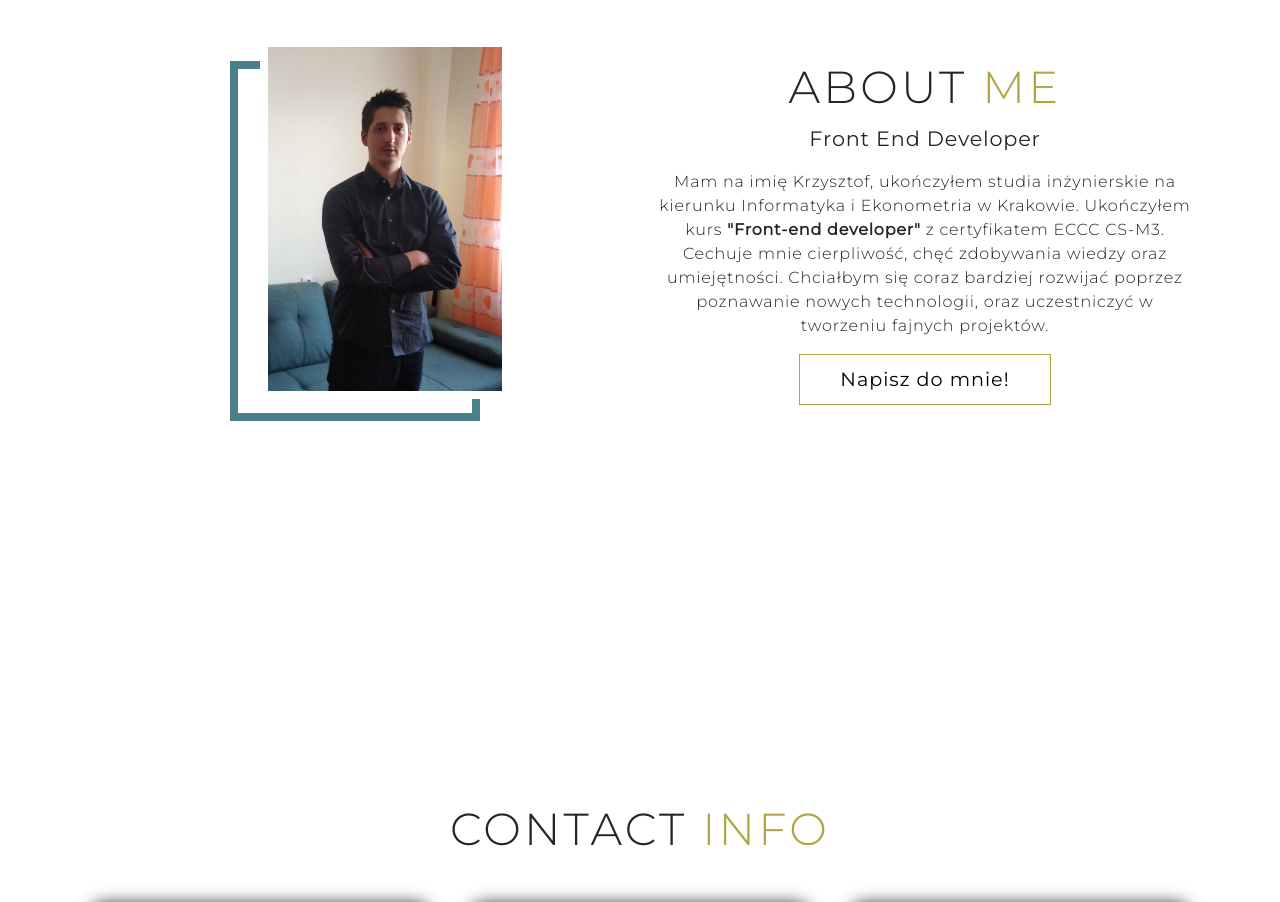
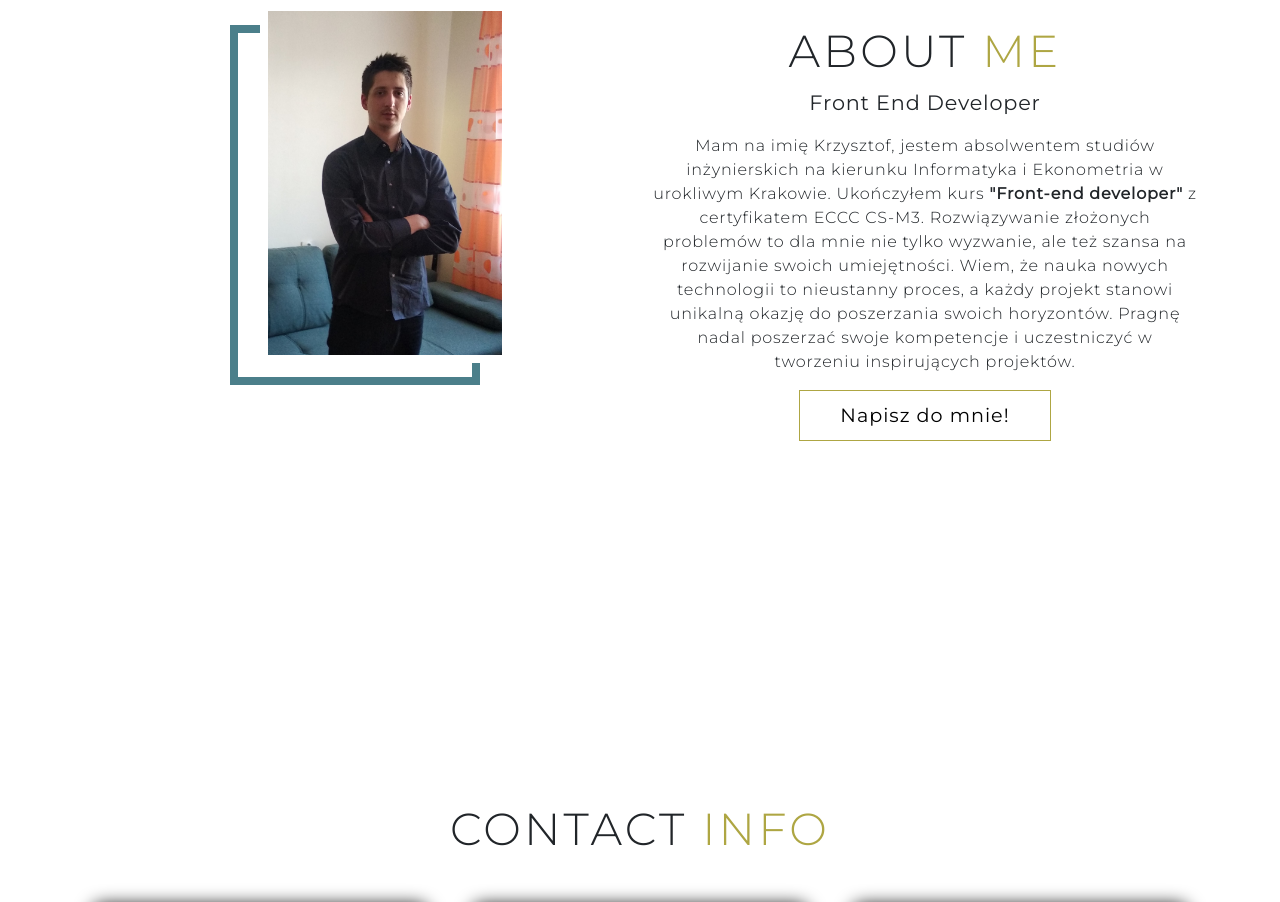
Before and after one commit to krzychu7346/Portfolio, a plain HTML site: page index.html in a window 1280 px wide. Shown: the part 3652-4554 px from the top of the page. Drawn offline with nearby package versions, Linux system fonts and the light colour scheme.

Commit message:
Update index.html

```diff
--- a/index.html
+++ b/index.html
@@ -278,13 +278,12 @@
                     <div class="boxtext">
                         <h2 class="section-title ">About <span class="span-text-color">me</span></h2>
                         <p class="sectionp">Front End Developer<br></p>
-                        <p> Mam na imię Krzysztof, ukończyłem studia inżynierskie na kierunku Informatyka i
-                            Ekonometria w Krakowie. Ukończyłem kurs <span class="my-text">"Front-end developer"</span> z
-                            certyfikatem ECCC
-                            CS-M3. Cechuje mnie cierpliwość, chęć zdobywania wiedzy oraz umiejętności. Chciałbym się
-                            coraz bardziej rozwijać poprzez poznawanie nowych technologii, oraz uczestniczyć w tworzeniu
-                            fajnych projektów.
-
+                        <p> Mam na imię Krzysztof, jestem absolwentem studiów inżynierskich na kierunku Informatyka i Ekonometria w urokliwym Krakowie.
+                            Ukończyłem kurs <span class="my-text">"Front-end developer"</span> z
+                            certyfikatem ECCC CS-M3.
+                            Rozwiązywanie złożonych problemów to dla mnie nie tylko wyzwanie, ale też szansa na rozwijanie swoich umiejętności.
+                            Wiem, że nauka nowych technologii to nieustanny proces, a każdy projekt stanowi unikalną okazję do poszerzania swoich horyzontów.
+                            Pragnę nadal poszerzać swoje kompetencje i uczestniczyć w tworzeniu inspirujących projektów.
                         </p>
                         <a href="mailto:krzychu7346@gmail.com"> <button>Napisz do mnie!</button></a>
                     </div>
```
